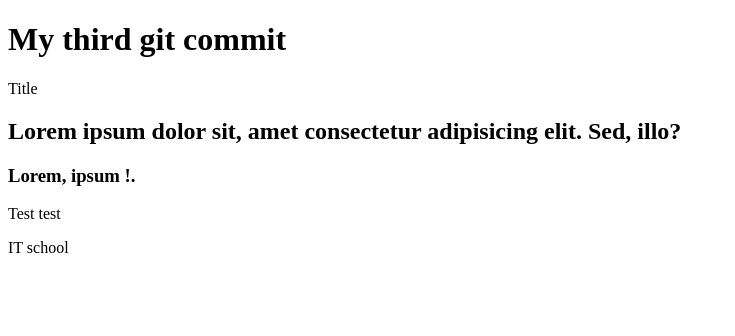
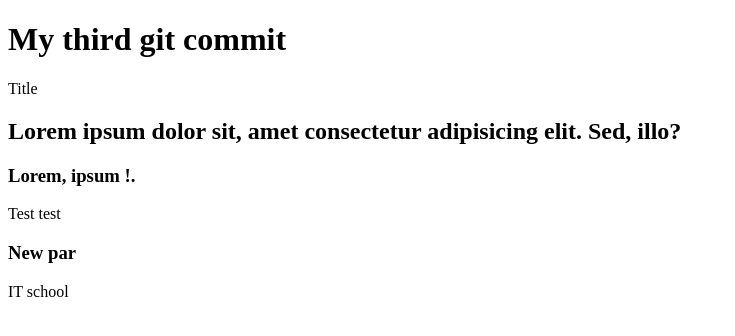
Before and after one commit to s-sergiusavin/testrepo, a plain HTML site: page index.html in a window 1280 px wide. Shown: the whole page, without its empty margins (0-735 px from the left). Drawn offline with Linux system fonts and the light colour scheme.

Commit message:
Added h3

```diff
--- a/index.html
+++ b/index.html
@@ -19,6 +19,8 @@
 
     <p>Test test</p>
 
+    <h3>New par</h3>
+
     <footer>IT school</footer>
 
 </body>
```
